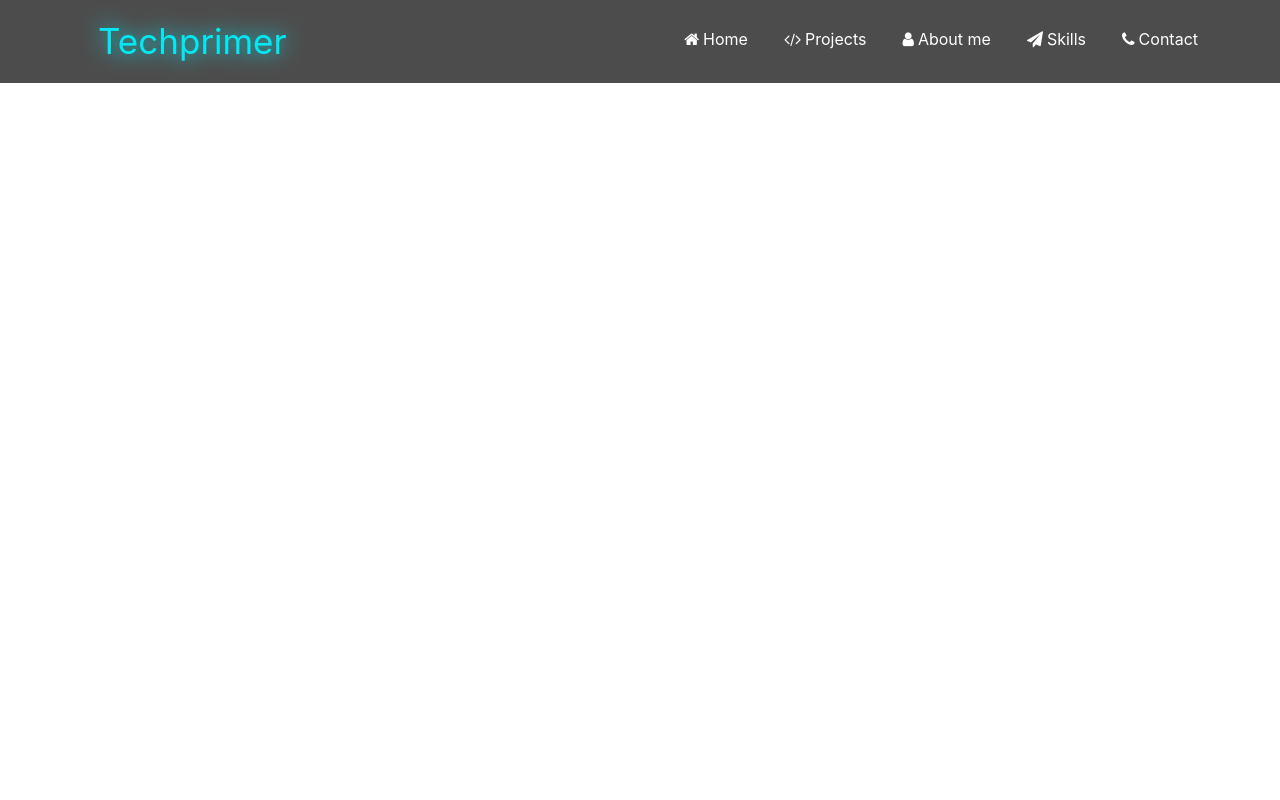
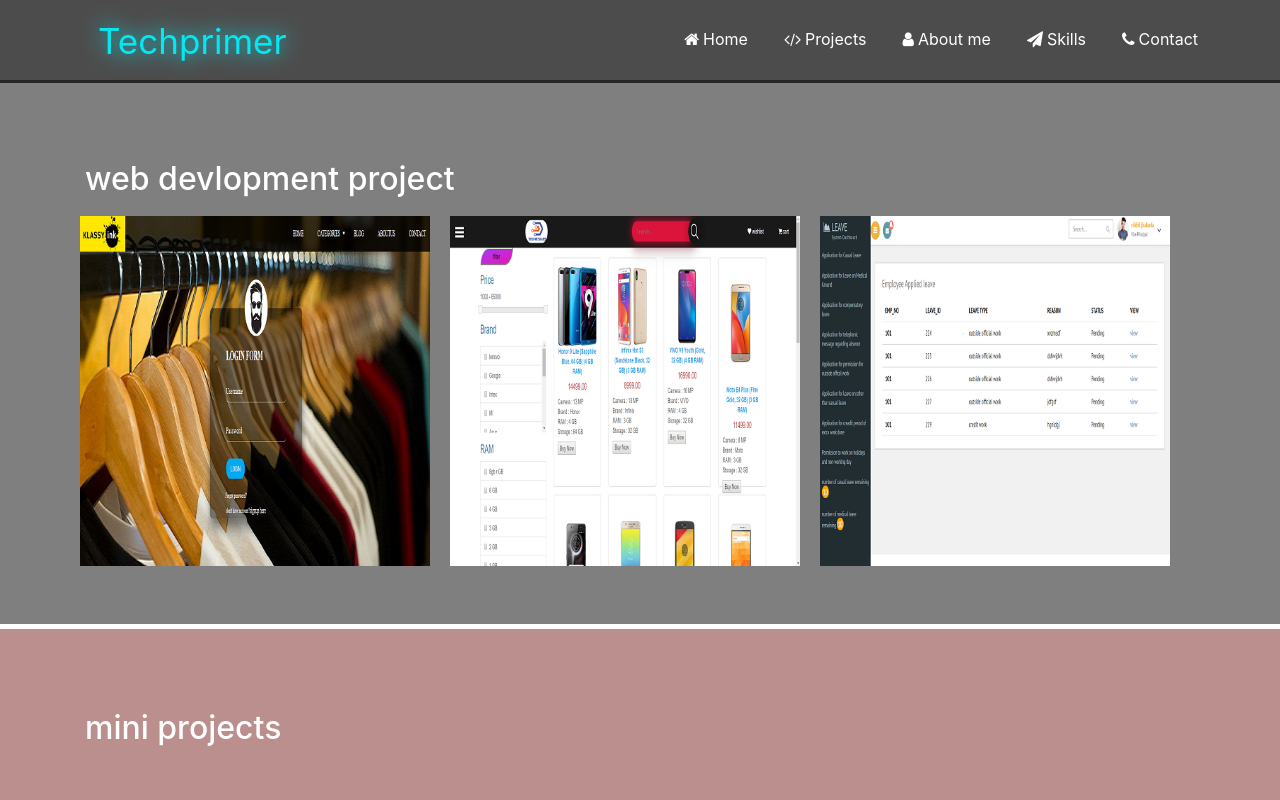
Before and after one commit to techprimer/portfolio, a React (Create React App) app: page /portfolio/project in a window 1280 px wide. Shown: the top 800 px of the page. Built offline with nearby package versions, Linux system fonts and the light colour scheme.

Commit message:
route change for project

```diff
--- a/src/App.js
+++ b/src/App.js
@@ -19,7 +19,7 @@ function App() {
         <Switch>
 
           <Route exact path='/portfolio' exact component={Home}></Route>
-          <Route path='/project' component={Project}></Route>
+          <Route exact path='/portfolio/project' component={Project}></Route>
 
         </Switch>
 </div>
```
